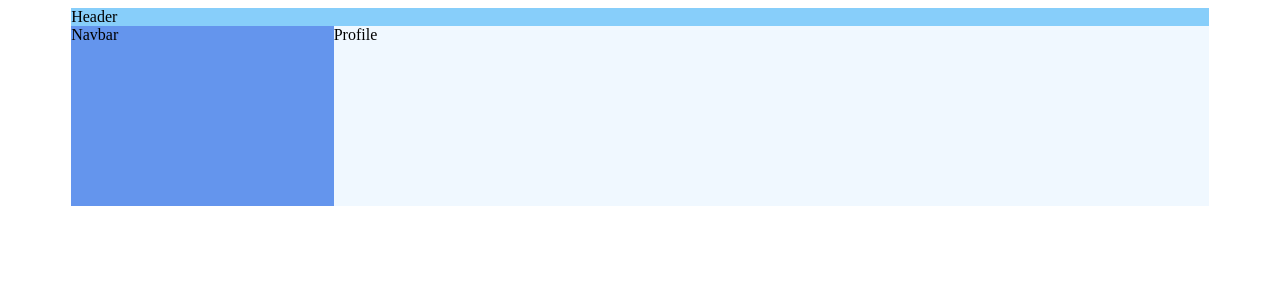
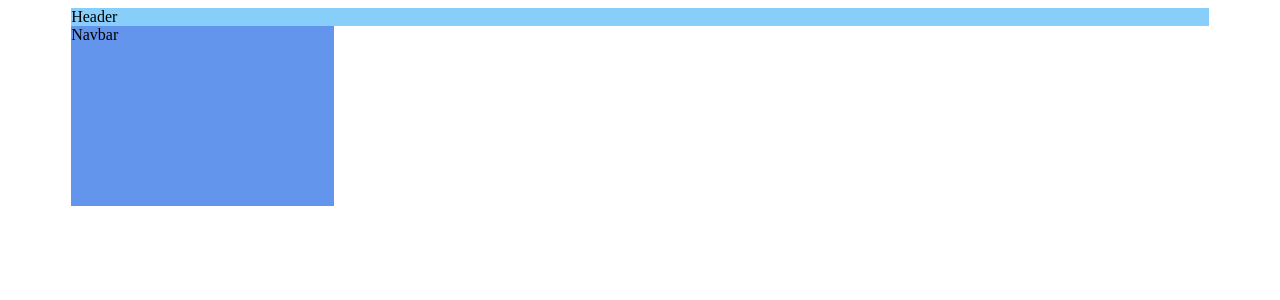
Before and after one commit to anksuunamun/social-network-ts, a React (Create React App) app: page / in a window 1280 px wide. Shown: the top 300 px of the page. Built offline with nearby package versions, Linux system fonts and the light colour scheme.

Commit message:
build: add ant design

```diff
--- a/package.json
+++ b/package.json
@@ -3,6 +3,7 @@
   "version": "0.1.0",
   "private": true,
   "dependencies": {
+    "@ant-design/icons": "^4.3.0",
     "@testing-library/jest-dom": "^5.11.4",
     "@testing-library/react": "^11.1.0",
     "@testing-library/user-event": "^12.1.10",
--- a/src/App.tsx
+++ b/src/App.tsx
@@ -1,16 +1,22 @@
 import React from 'react';
 import './App.css';
+import {Route} from 'react-router-dom';
+
 import HeaderContainer from './Components/Header/HeaderContainer';
 import NavbarContainer from './Components/Navbar/NavbarContainer';
 import ProfileContainer from './Components/Profile/ProfileContainer';
+
 
 function App() {
     return (
         <div className="appWrapper">
             <HeaderContainer/>
             <NavbarContainer/>
-            <ProfileContainer />
+            <Route path={"/profile"} render={ () => <ProfileContainer />}/>
+
+
         </div>
+
     );
 }
 
--- a/src/index.tsx
+++ b/src/index.tsx
@@ -2,11 +2,14 @@ import React from 'react';
 import ReactDOM from 'react-dom';
 import './index.css';
 import App from './App';
+import {BrowserRouter} from 'react-router-dom';
 
 
 ReactDOM.render(
-  <React.StrictMode>
-    <App />
-  </React.StrictMode>,
-  document.getElementById('root')
+    <React.StrictMode>
+        <BrowserRouter>
+            <App/>
+        </BrowserRouter>
+    </React.StrictMode>,
+    document.getElementById('root')
 );
```
Also changed, not shown: src/App.css (line endings or trailing spaces), 1 other file (tests, documents, lock files or other folders).
